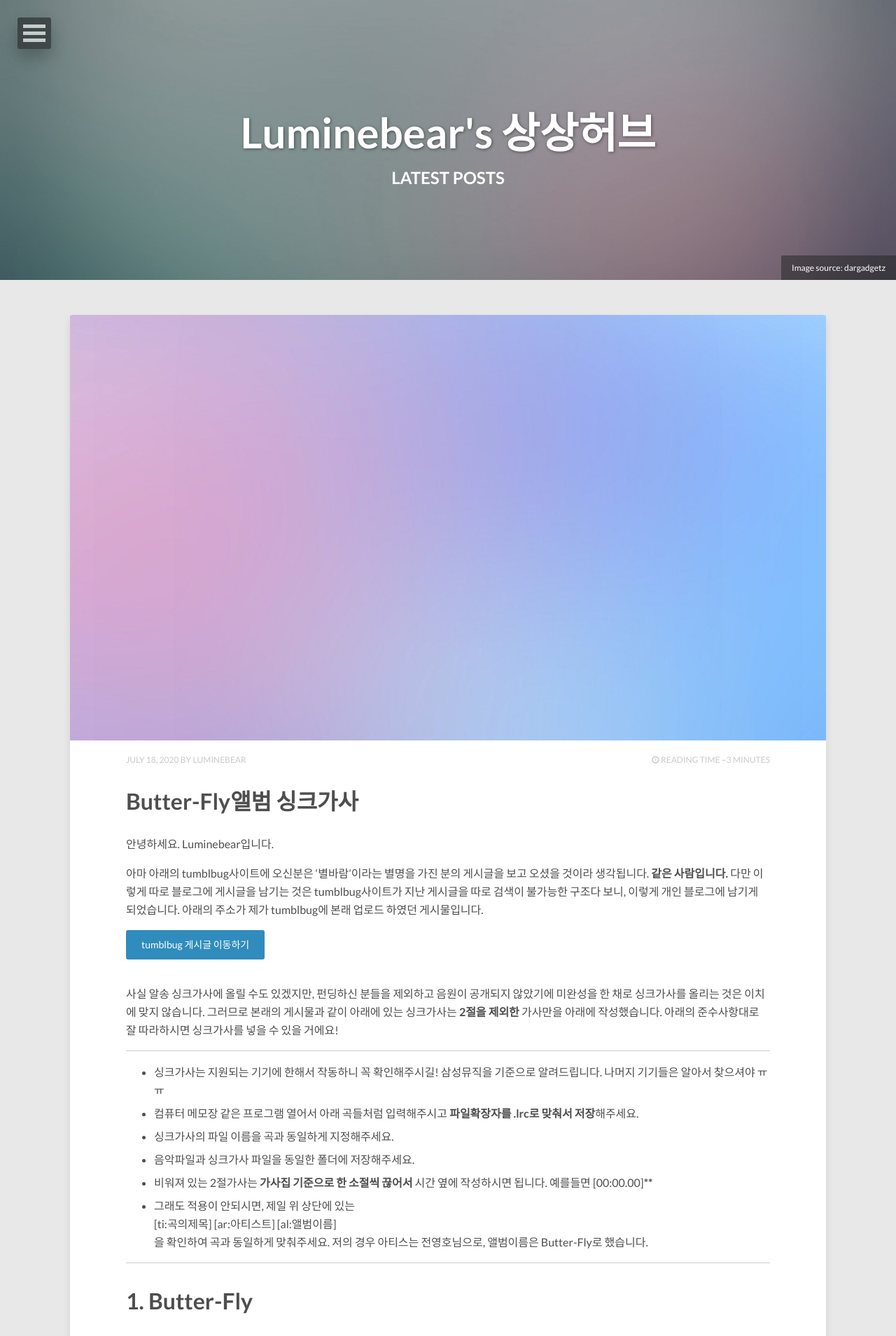
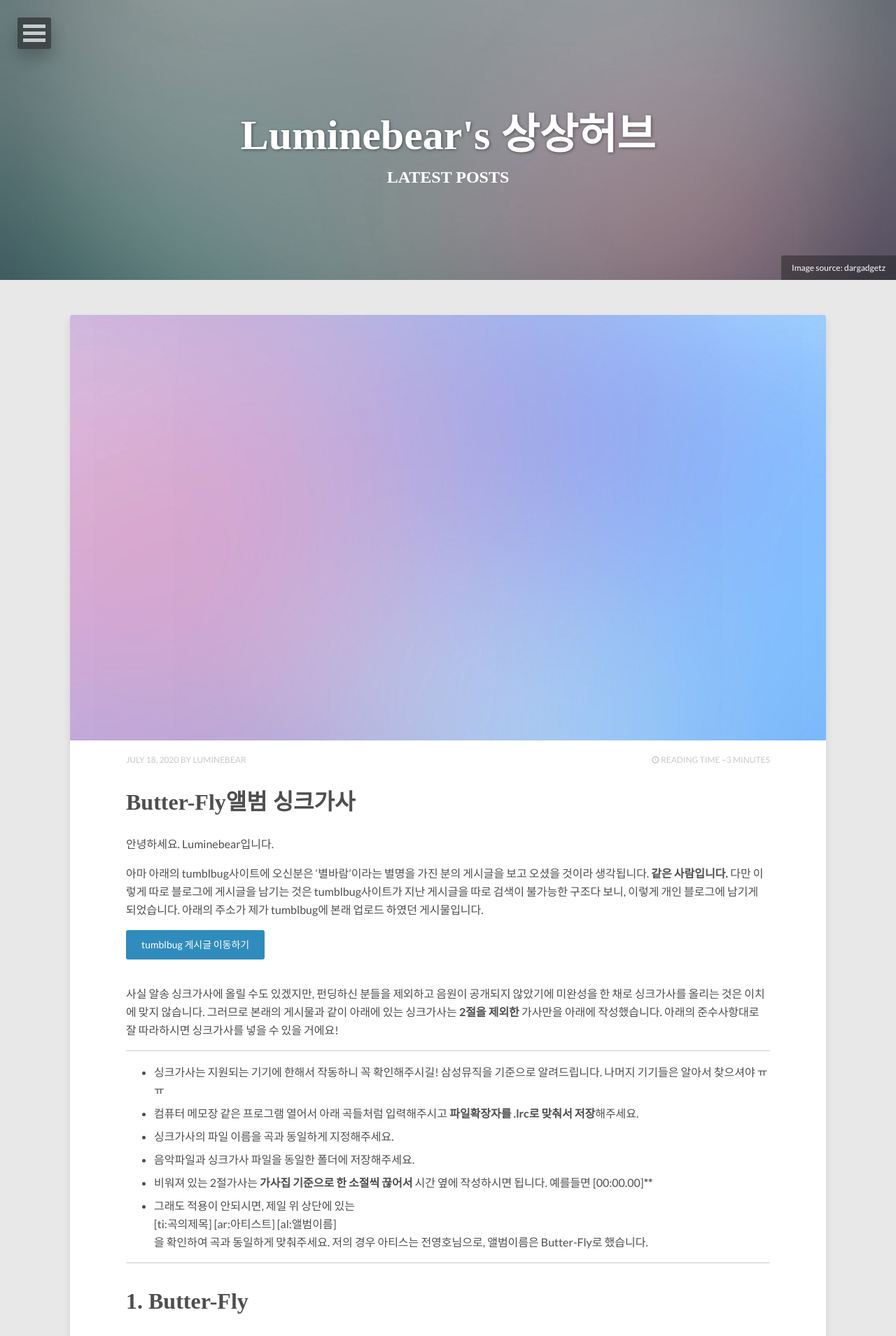
Before and after one commit to Luminebear/Luminebear.github.io, a Jekyll site: the page built from index.html, in a window 1280 px wide. Shown: the top 1909 px of the page at 70% size. Built offline with Jekyll 4.4.1, drawn with Linux system fonts in a browser that asks for light colours; nearby versions of some CDN libraries; some web fonts are replaced; the list of posts is cut into pages by our own code.

Commit message:
Add Fonts

```diff
--- a/_sass/_variables.scss
+++ b/_sass/_variables.scss
@@ -13,10 +13,10 @@
    Typography
    ========================================================================== */
 
-$base-font                       : 'Lato', Calibri, Arial, sans-serif;
-$heading-font                    : $base-font;
+$base-font                       : 'NanumSquareRound', 'Lato', Calibri, Arial, sans-serif;
+$heading-font                    : 'NanumSquare';
 $caption-font                    : $base-font;
-$code-font                       : monospace;
+$code-font                       : 'Nanum Gothic Coding', monospace;
 $alt-font                        : serif;
 
 $doc-font-size                   : 16;
--- a/assets/css/main.scss
+++ b/assets/css/main.scss
@@ -26,3 +26,7 @@
 @import "animations";
 @import "dl-menu";
 @import "page";
+// custom fonts (USER ADDED)
+@import url(https://cdn.jsdelivr.net/gh/moonspam/NanumSquare@1.0/nanumsquare.css); // NanumSquare for Title font
+@import url(https://cdn.rawgit.com/innks/NanumSquareRound/master/nanumsquareround.min.css); // NanumSquareRound for main font
+@import url(https://fonts.googleapis.com/earlyaccess/nanumgothiccoding.css); // NanumGothicCoding for Coding font
```
